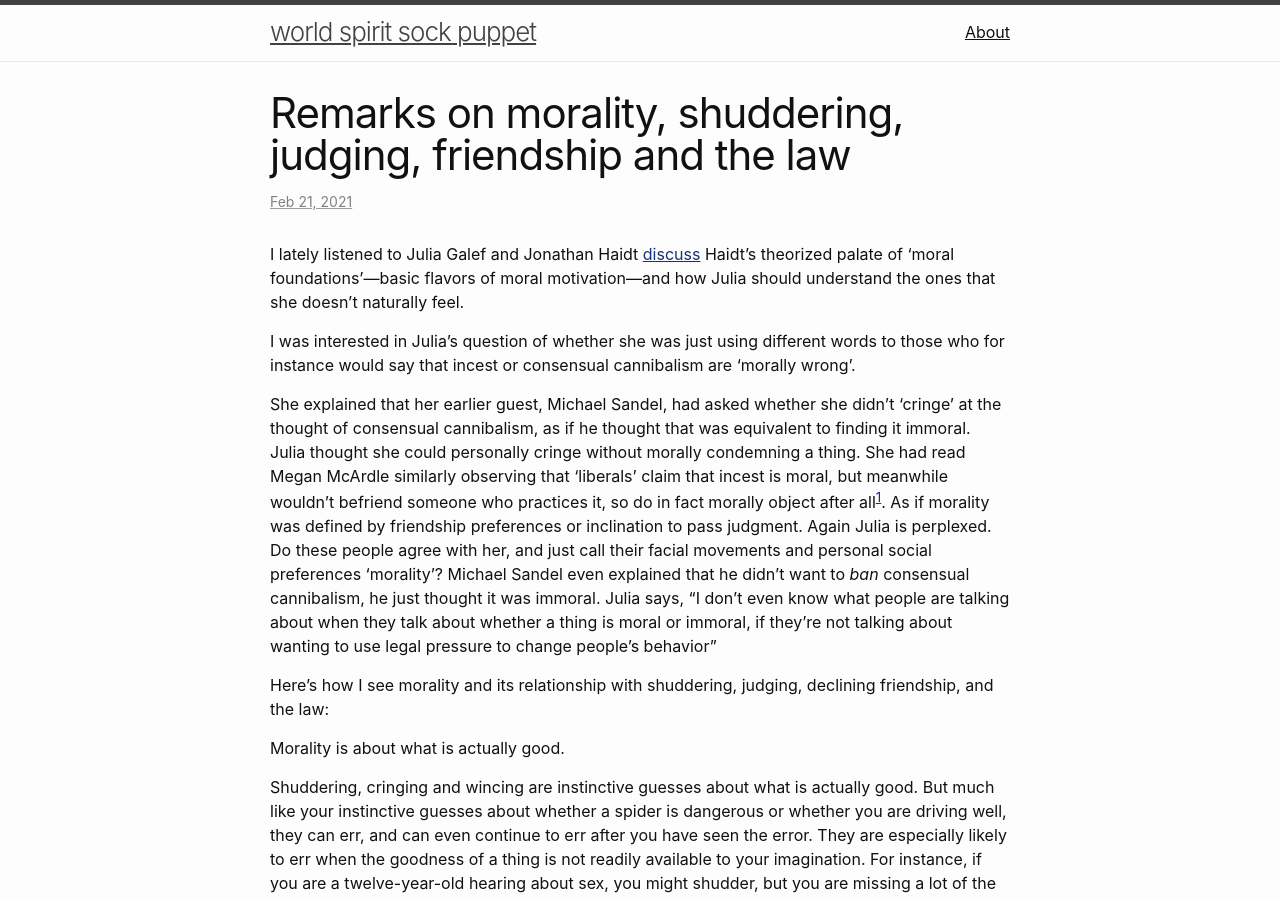
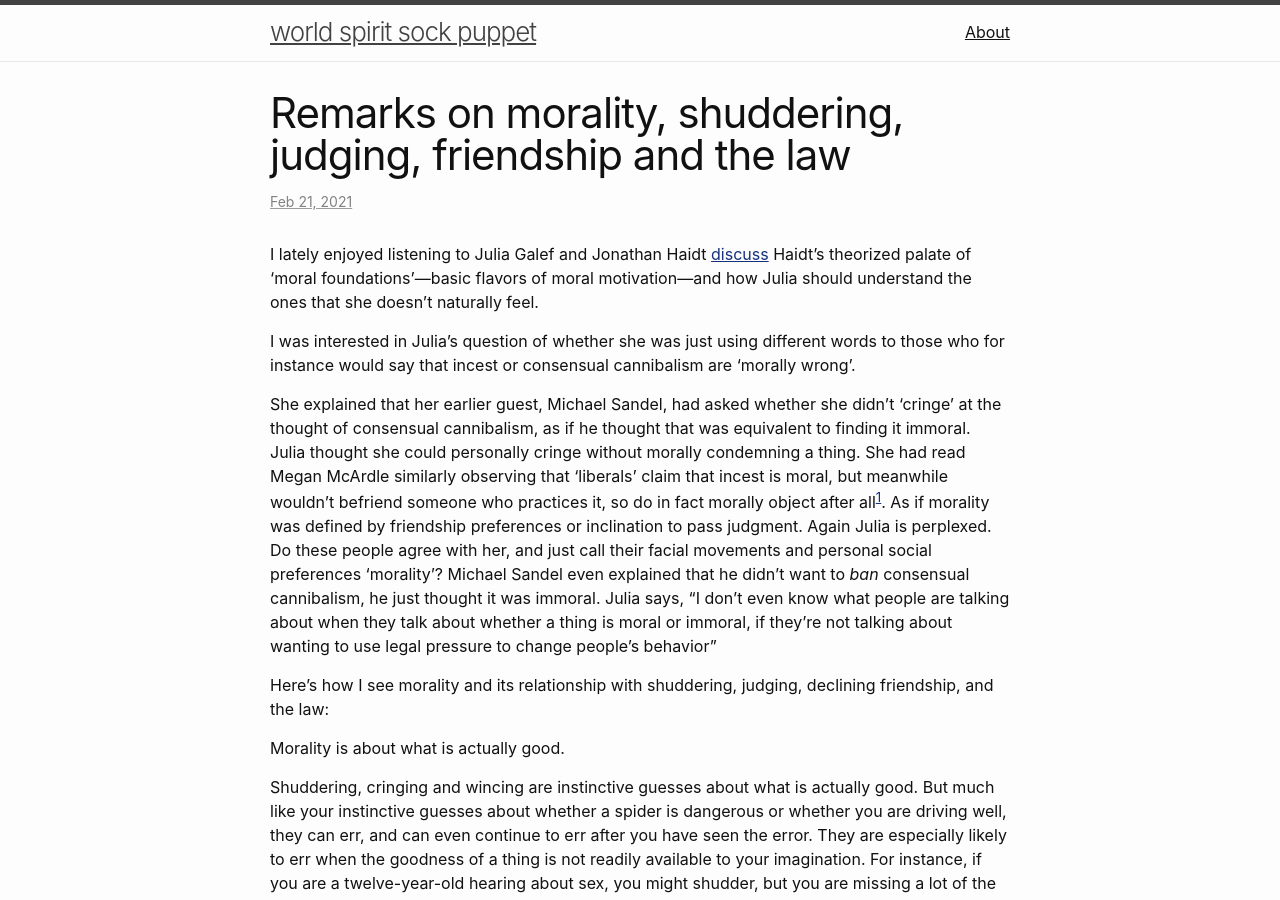
Before and after one commit to katjagrace/katjagrace.github.io, a Jekyll site: the page built from _posts/2021-02-21-remarks-on-morality-etc.md, in a window 1280 px wide and 900 px high. Built offline with Jekyll 4.4.1, drawn with Linux system fonts in a browser that asks for light colours; comment, search, counter and statistics services are not loaded.

Commit message:
remarks on moorality

```diff
--- a/_posts/2021-02-21-remarks-on-morality-etc.md
+++ b/_posts/2021-02-21-remarks-on-morality-etc.md
@@ -7,7 +7,7 @@ comments: true
 image:
 summary:
 ---
-I lately listened to Julia Galef and Jonathan Haidt [discuss](http://rationallyspeakingpodcast.org/show/episode-252-understanding-moral-disagreements-jonathan-haidt.html) Haidt's theorized palate of 'moral foundations'&mdash;basic flavors of moral motivation&mdash;and how Julia should understand the ones that she doesn't naturally feel.
+I lately enjoyed listening to Julia Galef and Jonathan Haidt [discuss](http://rationallyspeakingpodcast.org/show/episode-252-understanding-moral-disagreements-jonathan-haidt.html) Haidt's theorized palate of 'moral foundations'&mdash;basic flavors of moral motivation&mdash;and how Julia should understand the ones that she doesn't naturally feel.
 
 I was interested in Julia's question of whether she was just using different words to those who for instance would say that incest or consensual cannibalism are 'morally wrong'.
 
```
